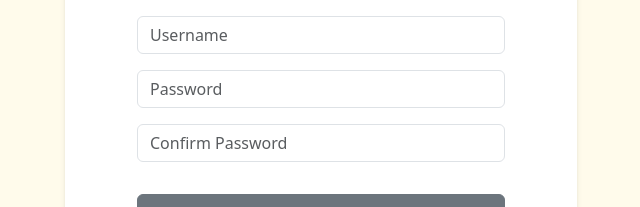
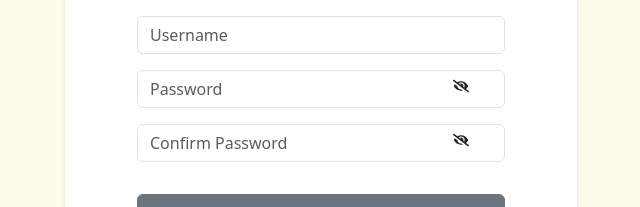
Before and after one commit to sudiptabhatta/Bookstagram, a React (Create React App) app in the folder client/: page /signup in a window 1280 px wide. Shown: the part 356-563 px from the top of the page, without its empty margins (319-959 px from the left). Built offline with nearby package versions, Linux system fonts and the light colour scheme.

Commit message:
add: hide and show password for login and signup

```diff
--- a/client/package.json
+++ b/client/package.json
@@ -13,6 +13,7 @@
     "react": "^18.3.1",
     "react-bootstrap": "^2.10.3",
     "react-dom": "^18.3.1",
+    "react-icons": "^5.2.1",
     "react-router": "^6.24.0",
     "react-router-dom": "^6.24.0",
     "react-scripts": "5.0.1",
--- /dev/null
+++ b/client/src/hooks/usePasswordVisibility.js
@@ -0,0 +1,18 @@
+import { useState } from "react";
+import { FaEye, FaEyeSlash } from "react-icons/fa";
+
+const usePasswordVisibility = () => {
+    const [isRevealPassword, setIsRevealPassword] = useState(false)
+
+    const toggleIcon = isRevealPassword ? <FaEye /> : <FaEyeSlash />
+    const passwordType = isRevealPassword ? "text" : "password"
+
+    const togglePasswordVisibility = () => {
+        setIsRevealPassword(!isRevealPassword)
+    }
+
+    return {passwordType, toggleIcon, togglePasswordVisibility}
+
+}
+
+export default usePasswordVisibility;
--- a/client/src/pages/Login.js
+++ b/client/src/pages/Login.js
@@ -8,24 +8,27 @@ import { Link, useNavigate } from 'react-router-dom';
 import { loginService } from '../services/AuthService';
 import useToast from '../hooks/useToast';
 import Cookies from 'js-cookie';
+import usePasswordVisibility from '../hooks/usePasswordVisibility';
 
 export default function Login() {
-    const [credentials, setCredentials] = useState({email: '', password: ''})
-    const {email, password} = credentials
+    const [credentials, setCredentials] = useState({ email: '', password: '' })
+    const { email, password } = credentials
 
     const { toastSuccess, toastError } = useToast();
 
     const navigate = useNavigate();
 
+    const {passwordType, toggleIcon, togglePasswordVisibility} = usePasswordVisibility();
+
     const handleChange = (event) => {
-        setCredentials({...credentials, [event.target.name]: event.target.value});
+        setCredentials({ ...credentials, [event.target.name]: event.target.value });
     }
 
     const handleSubmit = async (event) => {
         event.preventDefault()
         try {
             const response = await loginService(credentials)
-            const {access, refresh} = response.data.tokens
+            const { access, refresh } = response.data.tokens
 
             // Store the tokens in cookie for later use
             Cookies.set('accessToken', access)
@@ -33,7 +36,7 @@ export default function Login() {
 
             toastSuccess(response.data.message)
             navigate('/')
-        } catch(error) {
+        } catch (error) {
             toastError(error.response.data.message)
             navigate('/login')
         }
@@ -54,8 +57,11 @@ export default function Login() {
                             <Form.Control type="email" name='email' value={email} placeholder="Enter Email" onChange={handleChange} />
                         </Form.Group>
 
-                        <Form.Group className="mb-3 px-5" controlId="password">
-                            <Form.Control type="password" name='password' value={password} placeholder="Enter Password" onChange={handleChange} />
+                        <Form.Group className="mb-3 px-5 position-relative" controlId="password">
+                            <Form.Control type={passwordType} name='password' value={password} placeholder="Enter Password" onChange={handleChange} />
+                            <span className="absolute right-16 top-2 cursor-pointer" onClick={togglePasswordVisibility}>
+                                {toggleIcon}
+                            </span>
                         </Form.Group>
                         <div className='px-5'>
                             <Button variant="secondary" type="submit" className="w-full py-2 mt-3">Sign In</Button>
--- a/client/src/pages/Signup.js
+++ b/client/src/pages/Signup.js
@@ -9,10 +9,14 @@ import { useFormik } from 'formik';
 import { userSchema } from '../utils/ValidationSchema';
 import { signupService } from '../services/AuthService';
 import useToast from '../hooks/useToast';
+import usePasswordVisibility from '../hooks/usePasswordVisibility';
 
 export default function Signup() {
 
     const { toastSuccess, toastError } = useToast();
+
+    const passwordToggle = usePasswordVisibility(); // instance of usePasswordVisibility hook for password field
+    const confirmPasswordToggle = usePasswordVisibility(); // instance of usePasswordVisibility hook for password field
 
     const formik = useFormik({
         initialValues: {
@@ -66,14 +70,20 @@ export default function Signup() {
                                 {formik.errors.username}
                             </Form.Control.Feedback>
                         </Form.Group>
-                        <Form.Group className="mb-3 px-5" controlId="password">
-                            <Form.Control type="password" name="password" value={formik.values.password} placeholder="Password" onChange={formik.handleChange} onBlur={formik.handleBlur} isInvalid={formik.touched.password && !!formik.errors.password} />
+                        <Form.Group className="mb-3 px-5 position-relative" controlId="password">
+                            <Form.Control type={passwordToggle.passwordType} name="password" value={formik.values.password} placeholder="Password" onChange={formik.handleChange} onBlur={formik.handleBlur} isInvalid={formik.touched.password && !!formik.errors.password} />
+                            <span className="absolute right-16 top-2 mr-5 cursor-pointer" onClick={passwordToggle.togglePasswordVisibility}>
+                                {passwordToggle.toggleIcon}
+                            </span>
                             <Form.Control.Feedback type="invalid">
                                 {formik.errors.password}
                             </Form.Control.Feedback>
                         </Form.Group>
-                        <Form.Group className="mb-3 px-5" controlId="confirm_password">
-                            <Form.Control type="password" name='confirm_password' value={formik.values.confirm_password} placeholder="Confirm Password" onChange={formik.handleChange} onBlur={formik.handleBlur} isInvalid={formik.touched.confirm_password && !!formik.errors.confirm_password} />
+                        <Form.Group className="mb-3 px-5 position-relative" controlId="confirm_password">
+                            <Form.Control type={confirmPasswordToggle.passwordType} name='confirm_password' value={formik.values.confirm_password} placeholder="Confirm Password" onChange={formik.handleChange} onBlur={formik.handleBlur} isInvalid={formik.touched.confirm_password && !!formik.errors.confirm_password} />
+                            <span className="absolute right-16 top-2 mr-5 cursor-pointer" onClick={confirmPasswordToggle.togglePasswordVisibility}>
+                                {confirmPasswordToggle.toggleIcon}
+                            </span>
                             <Form.Control.Feedback type="invalid">
                                 {formik.errors.confirm_password}
                             </Form.Control.Feedback>
```
Also changed, not shown: 1 other file (tests, documents, lock files or other folders).
